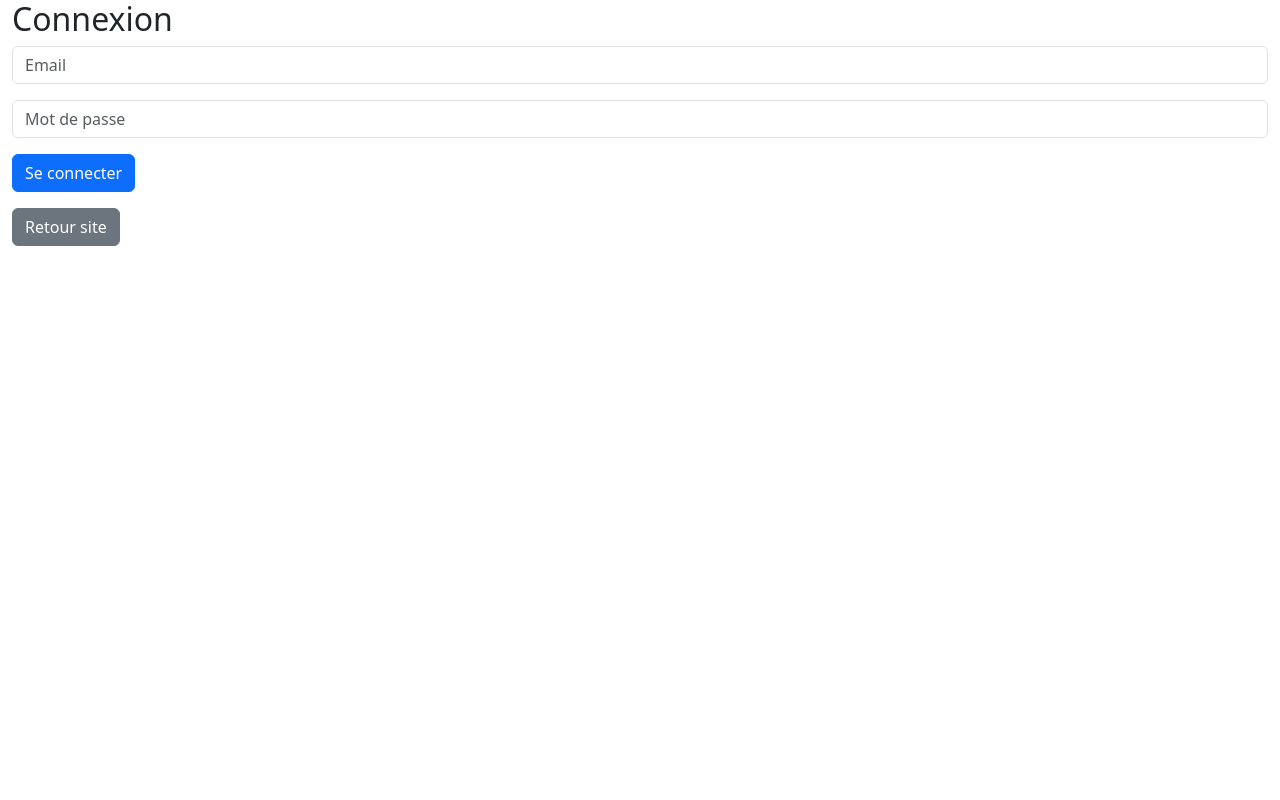
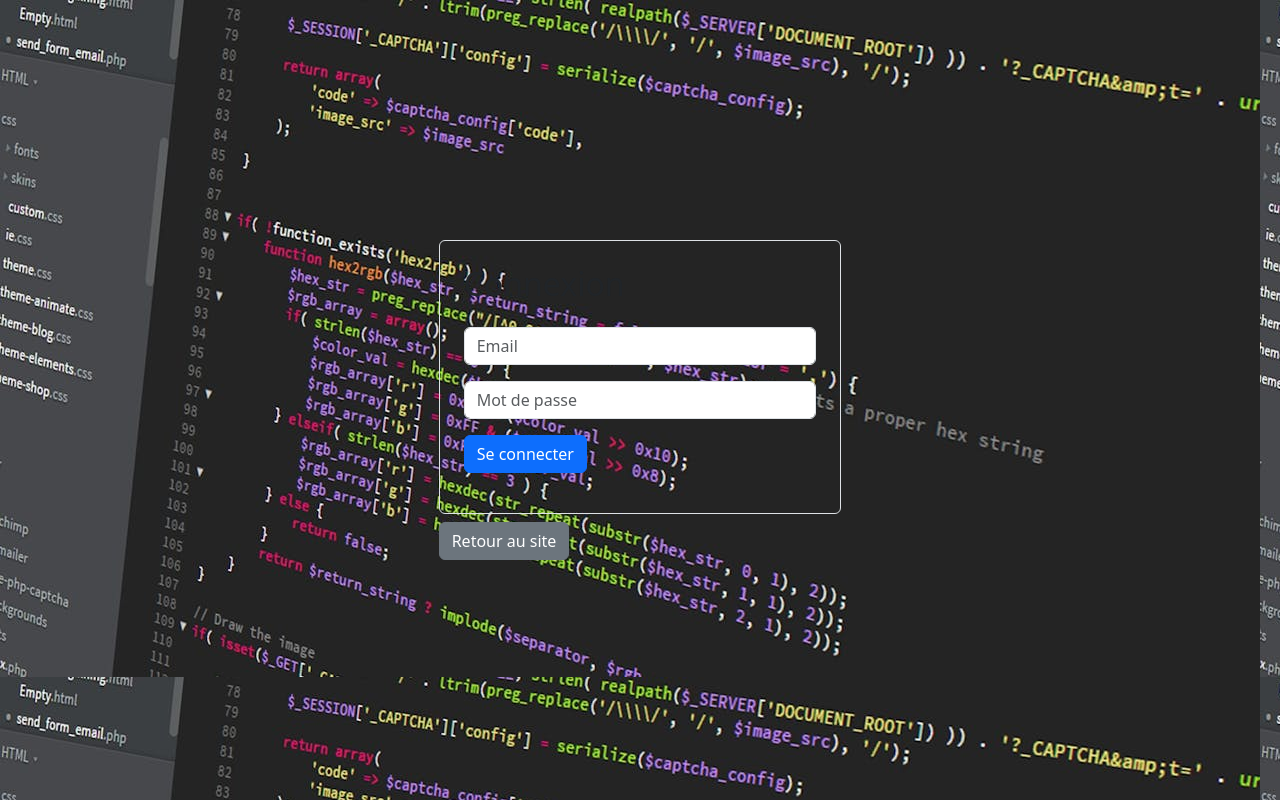
Before and after one commit to Fabyjulien2A/Portofolio, a PHP site: page /espace-admin/connexion.php in a window 1280 px wide. Run offline with PHP 8.4, Linux system fonts and the light colour scheme; some libraries are stand-ins or nearby versions.

Commit message:
mise à jour

```diff
--- a/css/admin.css
+++ b/css/admin.css
@@ -18,3 +18,9 @@
 background-attachment: fixed;
 background-size: cover;
 }
+
+
+.body-connexion{
+    background-image: url('../images/pexels-photo-270348.jpg');
+
+}
--- a/css/style.css
+++ b/css/style.css
@@ -436,6 +436,7 @@
     margin: 0 0 0.3rem 0;
   }
 
+
   .skills li {
     background-color: #F5F5F5;
     border-left: 3px solid rgb(91, 107, 120);
--- a/espace-admin/connexion.php
+++ b/espace-admin/connexion.php
@@ -39,15 +39,16 @@
 <html lang="en">
 <head>
     <meta charset="UTF-8">
-    <link rel="stylesheet" href="style.css">
+    <link rel="stylesheet" href="../css/admin.css">
     <link href="https://cdn.jsdelivr.net/npm/bootstrap@5.3.2/dist/css/bootstrap.min.css" rel="stylesheet" integrity="sha384-T3c6CoIi6uLrA9TneNEoa7RxnatzjcDSCmG1MXxSR1GAsXEV/Dwwykc2MPK8M2HN" crossorigin="anonymous">
     <title>Espace de connexion Admin</title>
 </head>
-<body>
+<body class="body-connexion">
 <div class="container-fluid">
-        <div>
-        <form method="post" action="">
-    <h2>Connexion</h2>
+    <div class="row justify-content-center align-items-center" style="height: 100vh;">
+        <div class="col-md-4">
+            <form method="post" action="" class="p-4 border rounded">
+                <h2 class="mb-4">Connexion</h2>
                 <div class="mb-3">
                     <input type="text" class="form-control" name="email" placeholder="Email" required autocomplete="off">
                 </div>
@@ -55,7 +56,7 @@
                     <input type="password" class="form-control" name="mdp" placeholder="Mot de passe" required>
                 </div>
                 <div class="mb-3">
-        <input type="submit" class="btn btn-primary" name="connexion" value="Se connecter">
+                    <input type="submit" class="btn btn-primary btn-block" name="connexion" value="Se connecter">
                 </div>
                 <?php
                 if (isset($error)) {
@@ -63,10 +64,11 @@
                 }
                 ?>
             </form>
-
-            <a href="../index.php" class="btn btn-secondary">Retour site</a>
+            <a href="../index.php" class="btn btn-secondary mt-2 btn-block">Retour au site</a>
         </div>
     </div>
+</div>
+
 
     <script src="https://cdn.jsdelivr.net/npm/bootstrap@5.3.2/dist/js/bootstrap.bundle.min.js" integrity="sha384-C6RzsynM9kWDrMNeT87bh95OGNyZPhcTNXj1NW7RuBCsyN/o0jlpcV8Qyq46cDfL" crossorigin="anonymous"></script>
 
--- a/index.php
+++ b/index.php
@@ -51,7 +51,6 @@
           <div class="container">
             <div class="grid">
               <div class="hero__item left">
-                <span>Développeur Web en formation</span>
                 <h1 class="title">Bonjour, Je m'appelle Julien Faby</h1>
                 <a href="downloads\CV-Faby_Julien.pdf" download>Télécharger mon CV</a>
 
@@ -213,7 +212,7 @@
           </div>
 
         </section>
-        <section id="skills" class="skills">
+        <section id="skills-section" class="skills">
           <div class="container">
             <div class="section-header">
               <h2 class="section-title">Mes compétences</h2>
```
Also changed, not shown: images/pexels-photo-270348.jpg (added). Lines whose indentation alone changed are shown as unchanged.
